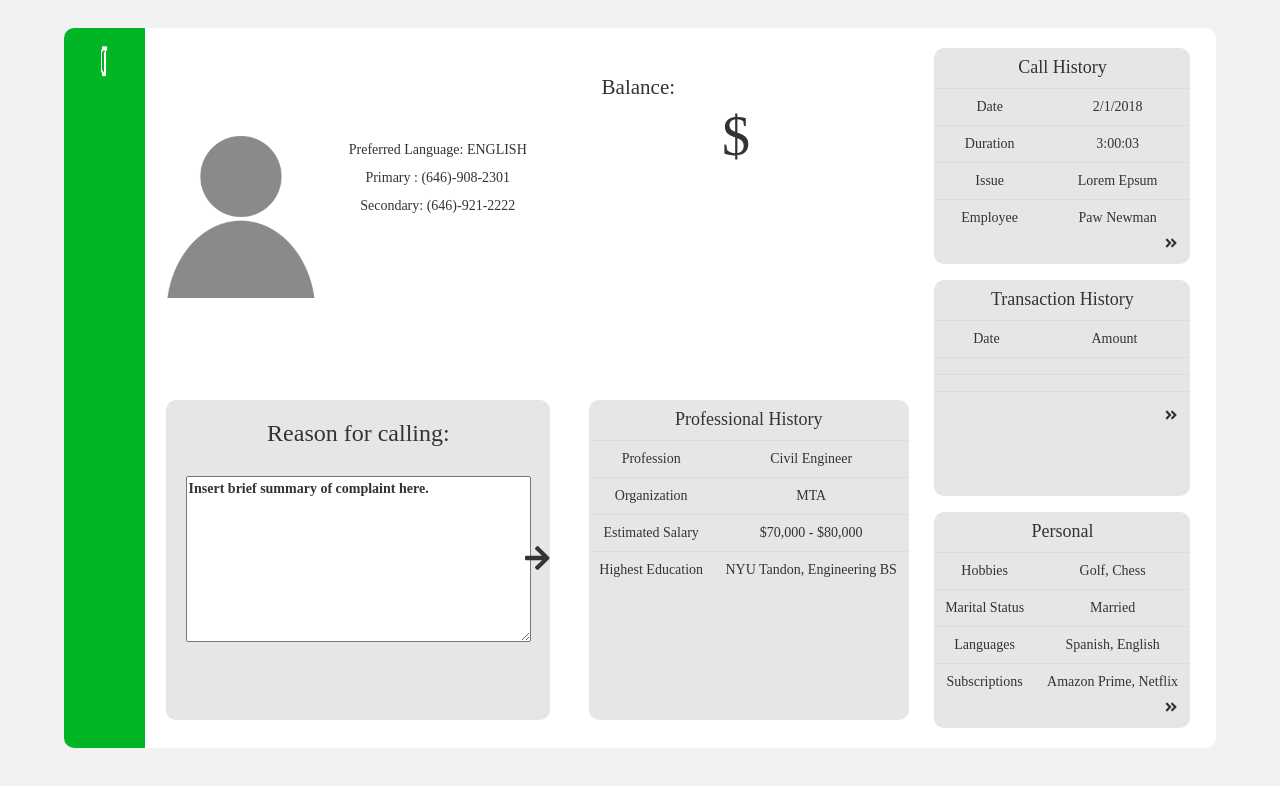
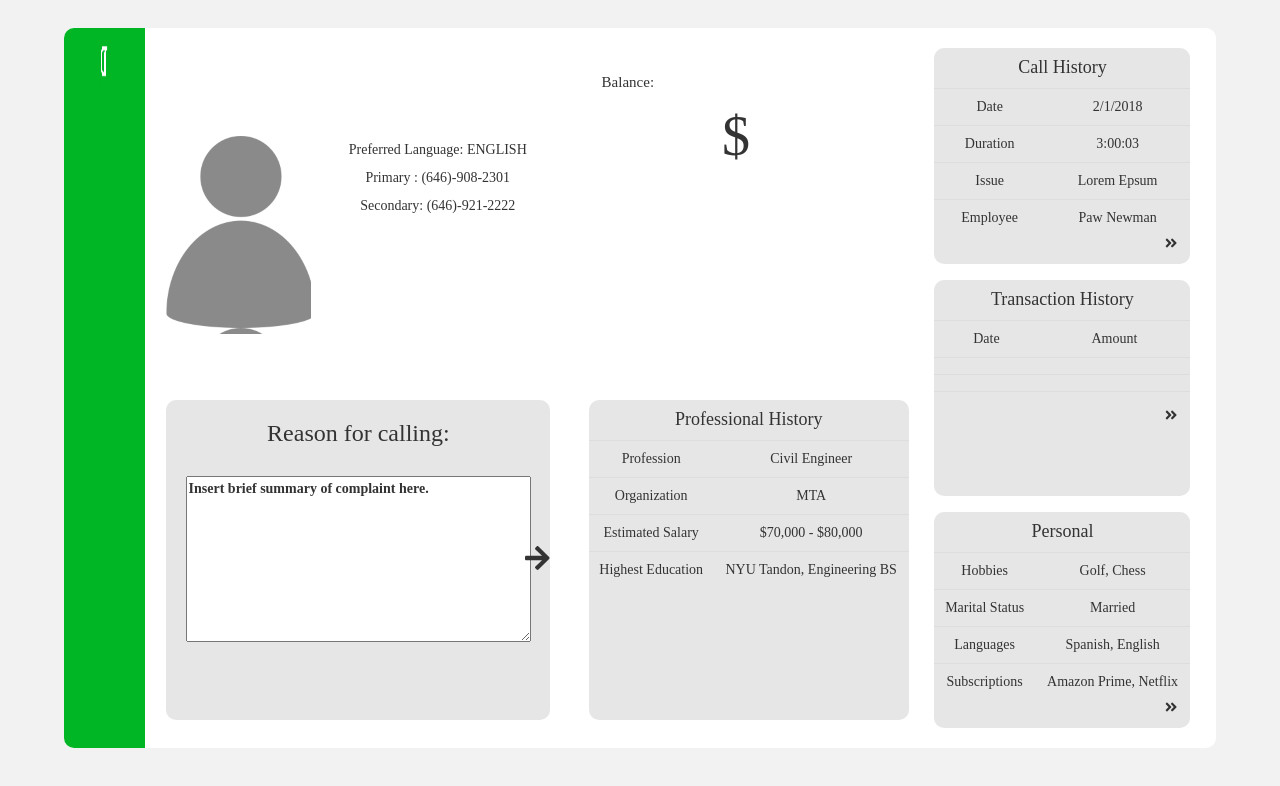
Before and after one commit to suyasha0/seabob-wuft, a React (Create React App) app: page / in a window 1280 px wide. Shown: the top 786 px of the page. Built offline with nearby package versions, Linux system fonts and the light colour scheme; no server answers.

Commit message:
make profile pic dynamic

```diff
--- a/src/App.css
+++ b/src/App.css
@@ -41,15 +41,15 @@ div{
   position: fixed;
   top: 8%;
   left: 15%;
-  font-size: 1.5em;
+  font-size: 1.5rem;
 }
 
 .App-pic {
   position: fixed;
   top: 17%;
   left: 13%;
-  width: 150px;
-  height: 162px;
+  width: 11.3%;
+  height: 24.7%;
   background: url("person.png");
 }
 
@@ -63,7 +63,7 @@ div{
 }
 
 #name {
-  font-size: 1.5em;
+  font-size: 2.4rem;
 }
 
 .App-input {
@@ -176,7 +176,7 @@ textarea{
   position: fixed;
   left: 47%;
   top: 9%;
-  font-size: 1.5em;
+  font-size: 1.5rem;
 }
 
 .fa-angle-double-right{
```
